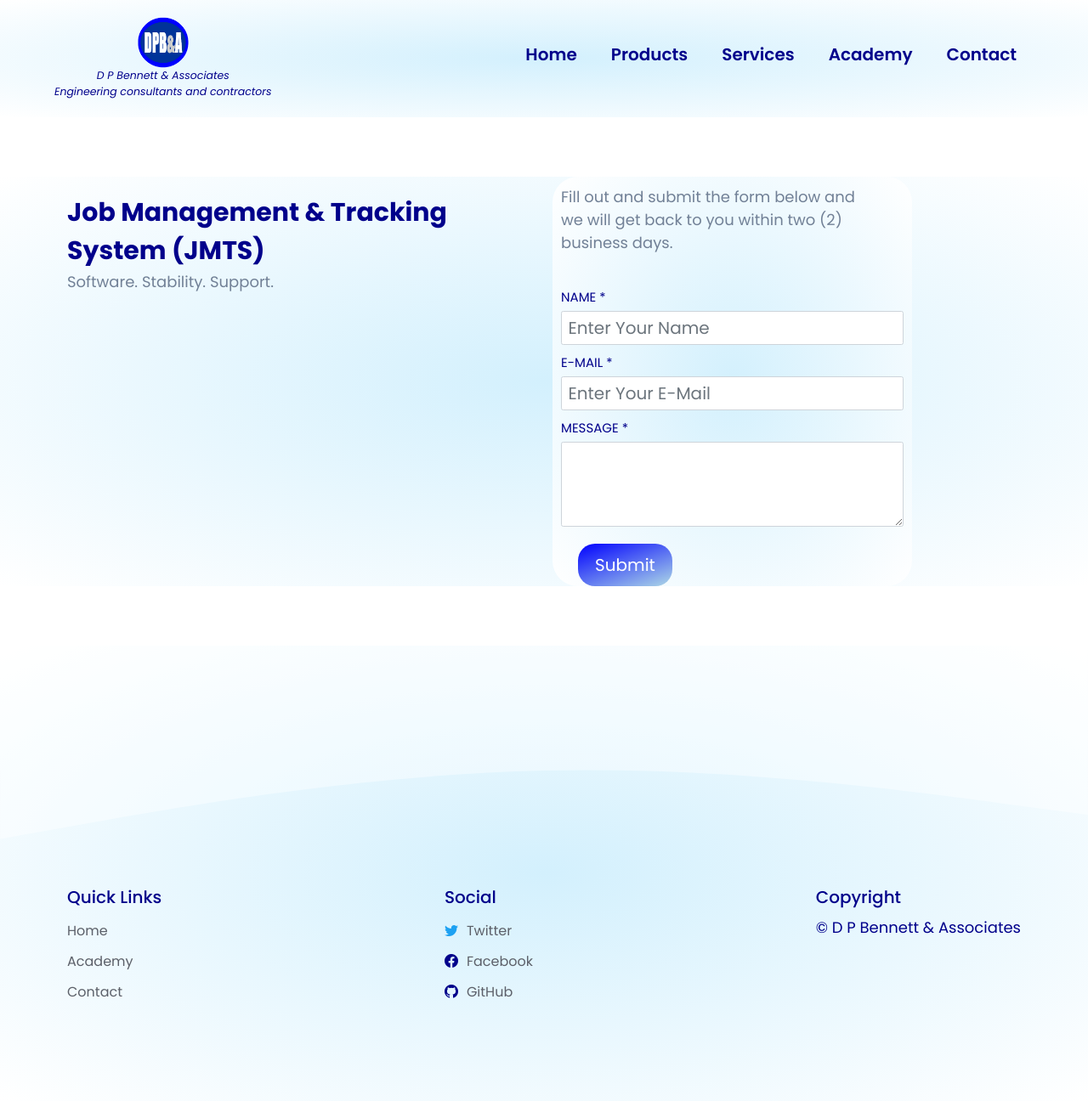
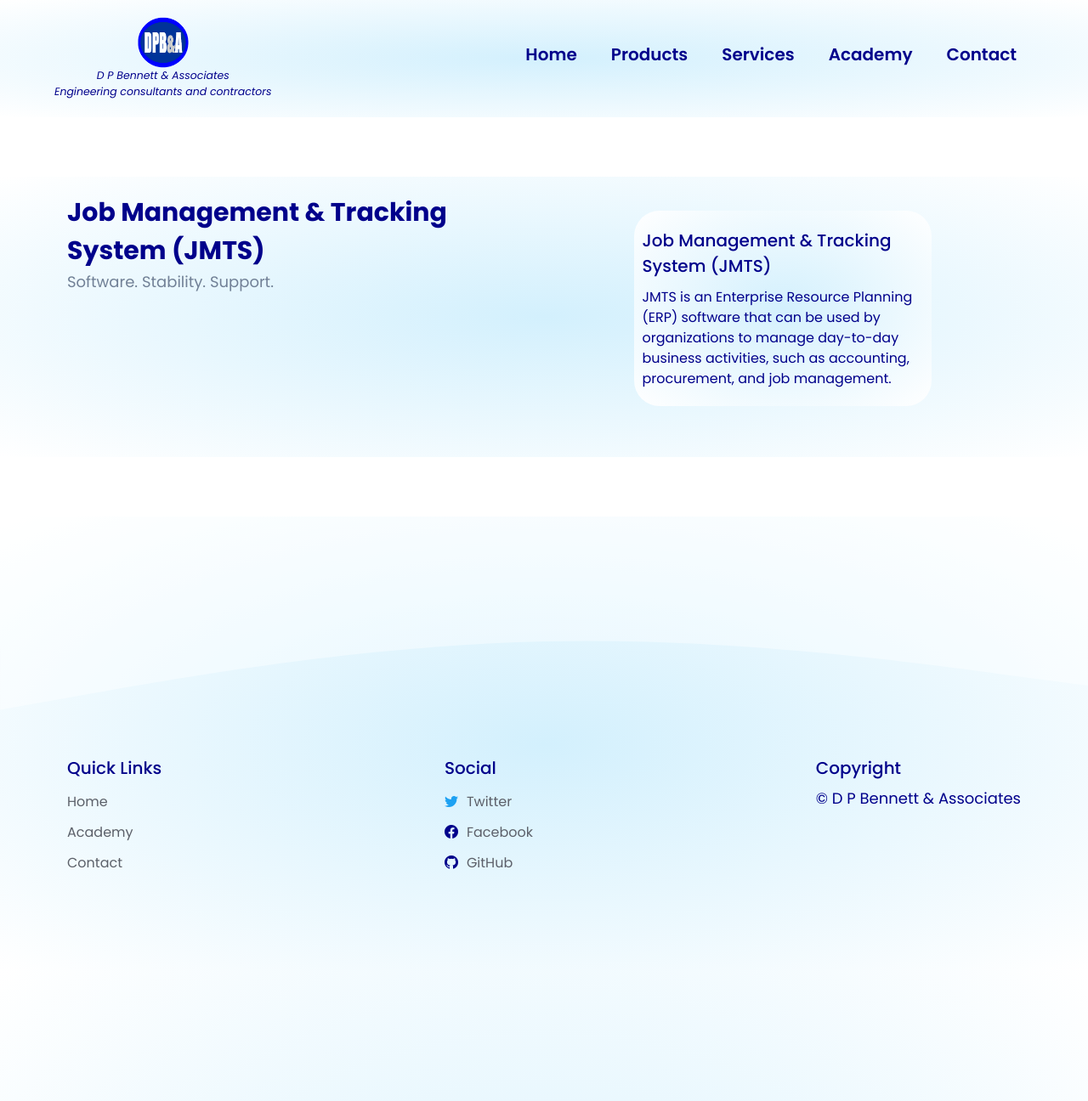
Before and after one commit to DPBandA/dpba, a Jekyll site: the page built from jmts/index.html, in a window 1280 px wide. Shown: the whole page at 85% size. Built offline with Jekyll 4.4.1, drawn with Linux system fonts in a browser that asks for light colours.

Commit message:
General updates.

```diff
--- a/css/style.css
+++ b/css/style.css
@@ -271,22 +271,6 @@
 
 /* JMTS */
 
-.get-jmts-form {
-    margin: auto 1rem auto 1rem;
-    font-size: 1.5rem;
-    border-radius: 30px;
-    background-image: radial-gradient(#d3f0fd, white);
-}
-
-.get-jmts-form p {
-    width: 350px;
-    margin: 1rem 1rem auto 1rem;
-}
-
-.get-jmts-form fieldset {
-    margin: auto 1rem auto 1rem;
-}
-
 .jmts {
     display: flex;
     justify-content: space-evenly;
@@ -296,13 +280,12 @@
 
 .jmts div {
     width: 350px;
-    background-color: #ffffff;
     margin: 1rem;
     padding: 2rem 0;
     border-radius: 30px;
-    box-shadow: 0px 0px 35px rgb(140 152 164 / 13%);
     display: flex;
     flex-direction: column;
+    background-image: radial-gradient(#d3f0fd, white);
 }
 
 .jmts p {
--- a/jmts/index.html
+++ b/jmts/index.html
@@ -13,38 +13,15 @@
                     Software. Stability. Support.
                 </p>
             </div>
-            <div class="get-jmts-form">
-                <p class="description">
-                    Fill out and submit the form below and we will get back to you
-                    within two (2) business days.
-                </p>
-                <form action="https://formspree.io/f/xzbzwqwk"
-                      method="POST" id="contact-form">
-
-                    <fieldset>
-                        <div class="form-group form-group-fullname">
-                            <label class="control-label" for="fullname">NAME *</label>
-                            <input type="text"
-                                   class="form-control"
-                                   required
-                                   name="_name" id="fullname"
-                                   placeholder="Enter Your Name">
-                        </div>
-                        <div class="form-group form-group-email">
-                            <label class="control-label" for="email">E-MAIL *</label>
-                            <input type="email" class="form-control"
-                                   required
-                                   name="_replyto" id="email" placeholder="Enter Your E-Mail">
-                        </div>
-                        <div class="form-group form-group-message">
-                            <label class="control-label" for="message">MESSAGE *</label>
-                            <textarea class="form-control" name="message"
-                                      required
-                                      id="message" rows="3"></textarea>
-                        </div>
-                        <button type="submit" class="btn btn-primary">Submit</button>
-                    </fieldset>
-                </form>
+            <div class="jmts">
+                <div>
+                    <p class="title">Job Management & Tracking System (JMTS)</p>
+                    <p class="description">
+                        JMTS is an Enterprise Resource Planning (ERP) software that
+                        can be used by organizations to manage day-to-day business
+                        activities, such as accounting, procurement, and job management.
+                    </p>
+                </div>
             </div>
         </div>
     </section>
```
